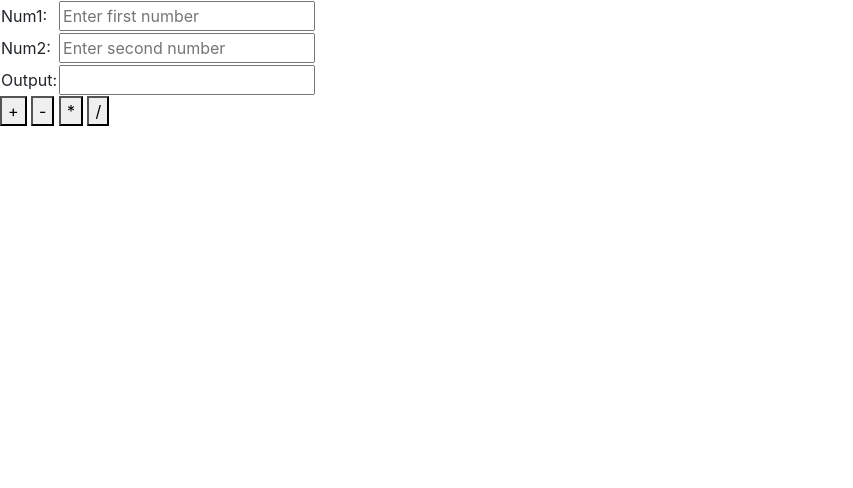
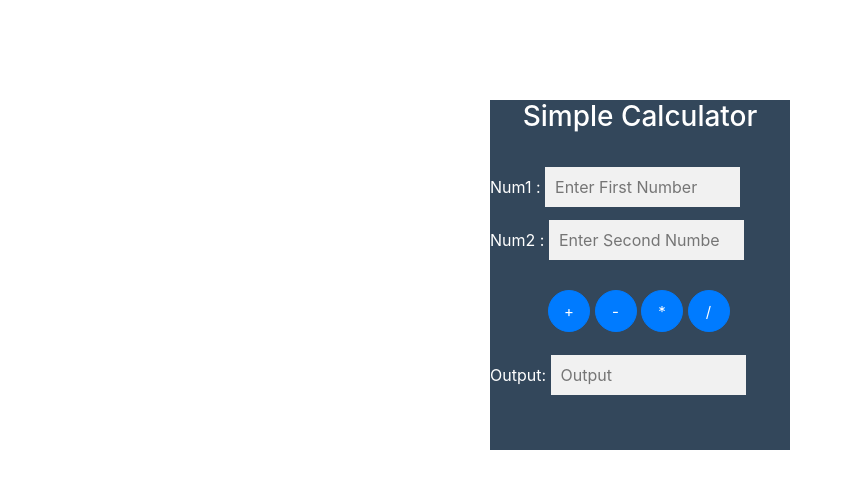
Before and after one commit to shashidharnaik55/simpleCalculator, a plain HTML site: page calculator/index.html in a window 1280 px wide. Shown: the whole page, without its empty margins (0-853 px from the left). Drawn offline with nearby package versions, Linux system fonts and the light colour scheme.

Commit message:
style sheet updated

```diff
--- a/calculator/calculator.js
+++ b/calculator/calculator.js
@@ -1,28 +1,22 @@
-$(document).ready(function(){
-
- $('.add').click(function (e){
-    e.preventDefault();
-    var sum1 = parseInt($("#num1").val()) + parseInt($("#num2").val());
- $("#output").val(sum1);
-
-});
-$('.sub').click(function (e){
-    e.preventDefault();
-    var sum2 = parseInt($("#num1").val()) - parseInt($("#num2").val());
-$("#output").val(sum2);
-
-
-});
-$('.mul').click(function (e){
-    e.preventDefault();
-    var sum3 = parseInt($("#num1").val()) * parseInt($("#num2").val());
-$("#output").val(sum3);
-
-});
-$('.div').click(function (e){
-    e.preventDefault();
-    var sum4 = parseInt($("#num1").val()) / parseInt($("#num2").val());
-$("#output").val(sum4);
-
-});
-});
+$(document).ready(function () {
+  $('#add').click(function (e) {
+    e.preventDefault()
+    var sum1 = parseInt($('#num1').val()) + parseInt($('#num2').val())
+    $('#output').val(sum1)
+  })
+  $('#sub').click(function (e) {
+    e.preventDefault()
+    var sum2 = parseInt($('#num1').val()) - parseInt($('#num2').val())
+    $('#output').val(sum2)
+  })
+  $('#mul').click(function (e) {
+    e.preventDefault()
+    var sum3 = parseInt($('#num1').val()) * parseInt($('#num2').val())
+    $('#output').val(sum3)
+  })
+  $('#divi').click(function (e) {
+    e.preventDefault()
+    var sum4 = parseInt($('#num1').val()) / parseInt($('#num2').val())
+    $('#output').val(sum4)
+  })
+})
--- a/calculator/index.html
+++ b/calculator/index.html
@@ -1,36 +1,67 @@
 <!DOCTYPE html>
 <html lang="en">
-<head>
-    <meta charset="UTF-8">
-    <meta name="viewport" content="width=device-width, initial-scale=1.0">
+  <head>
+    <meta charset="UTF-8" />
+    <meta http-equiv="X-UA-Compatible" content="IE=edge" />
+    <meta name="viewport" content="width=device-width, initial-scale=1.0" />
     <title>Calculator</title>
-      <!-- Bootstrap CSS -->
-      <link rel="stylesheet" href="https://maxcdn.bootstrapcdn.com/bootstrap/4.0.0/css/bootstrap.min.css"
+
+    <!----BootStrap Link------>
+    <link
+      rel="stylesheet"
+      href="https://maxcdn.bootstrapcdn.com/bootstrap/4.0.0/css/bootstrap.min.css"
       integrity="sha384-Gn5384xqQ1aoWXA+058RXPxPg6fy4IWvTNh0E263XmFcJlSAwiGgFAW/dAiS6JXm"
-      crossorigin="anonymous">
-</head>
-<body>
-    <form action="">
-        <table>
-            <tr>
-                <td>Num1:</td><td><input type="text" name="num1" id="num1" placeholder="Enter first number"></td>
-            </tr>
-            <tr>
-                <td>Num2:</td><td><input type="text" name="num2" id="num2" placeholder="Enter second number"></td>
-            </tr>
-            <tr>
-                <td>Output:</td><td><input type="text" name="output" id="output"></td>
-            </tr>
-        </table>
-            <button class="add">+</button>
-            <button class="sub">-</button>
-            <button class="mul">*</button>
-            <button class="div">/</button>
-    </form>
-</body>
+      crossorigin="anonymous"
+    />
+    <!--------CSS------------->
+    <link rel="stylesheet" href="style.css" />
+    <!--------Jquery------------->
+    <script src="https://ajax.googleapis.com/ajax/libs/jquery/3.5.1/jquery.min.js"></script>
+  </head>
+  <body>
+    <div id="calc">
+      <h3>Simple Calculator</h3>
+      <!--------Input Values------------->
+      <label for="">Num1 :</label>
+      <input id="num1" type="number" placeholder="Enter First Number" /> <br />
+      <label for="">Num2 :</label>
+      <input id="num2" type="number" placeholder="Enter Second Number" /> <br />
 
-<script src="https://code.jquery.com/jquery-3.2.1.slim.min.js" integrity="sha384-KJ3o2DKtIkvYIK3UENzmM7KCkRr/rE9/Qpg6aAZGJwFDMVNA/GpGFF93hXpG5KkN" crossorigin="anonymous"></script>
-    <script src="https://cdnjs.cloudflare.com/ajax/libs/popper.js/1.12.9/umd/popper.min.js" integrity="sha384-ApNbgh9B+Y1QKtv3Rn7W3mgPxhU9K/ScQsAP7hUibX39j7fakFPskvXusvfa0b4Q" crossorigin="anonymous"></script>
-    <script src="https://maxcdn.bootstrapcdn.com/bootstrap/4.0.0/js/bootstrap.min.js" integrity="sha384-JZR6Spejh4U02d8jOt6vLEHfe/JQGiRRSQQxSfFWpi1MquVdAyjUar5+76PVCmYl" crossorigin="anonymous"></script>
-<script  src="./calculator.js"></script>
+      <!--------Arithmetic Operators------------->
+      <div id="operator">
+        <button
+          type="button"
+          id="add"
+          class="btn btn-primary btn-circle btn-xl"
+        >
+          +
+        </button>
+        <button
+          type="button"
+          id="sub"
+          class="btn btn-primary btn-circle btn-xl"
+        >
+          -
+        </button>
+        <button
+          type="button"
+          id="mul"
+          class="btn btn-primary btn-circle btn-xl"
+        >
+          *
+        </button>
+        <button
+          type="button"
+          id="divi"
+          class="btn btn-primary btn-circle btn-xl"
+        >
+          /
+        </button>
+      </div>
+      <!--------Output------------->
+      <label for="">Output:</label>
+      <input id="output" type="text" placeholder="Output" />
+    </div>
+    <script src="calculator.js"></script>
+  </body>
 </html>
--- /dev/null
+++ b/calculator/style.css
@@ -0,0 +1,33 @@
+#calc {
+  background-color: #33475b;
+  min-height: 350px;
+  width: 300px;
+  margin: 100px auto;
+  color: #fff;
+}
+#operator {
+  margin: 20px 58px;
+}
+
+h3 {
+  text-align: center;
+  margin: 30px;
+}
+.btn-circle.btn-xl {
+  width: 42px;
+  height: 42px;
+  padding: 10px 10px;
+  border-radius: 35px;
+  font-size: 15px;
+  text-align: center;
+}
+input[type='number'],
+[type='text'] {
+  width: 65%;
+  height: 40px;
+  padding: 10px;
+  margin: 3px 0 10px 0;
+  display: inline-block;
+  border: none;
+  background: #f1f1f1;
+}
```
